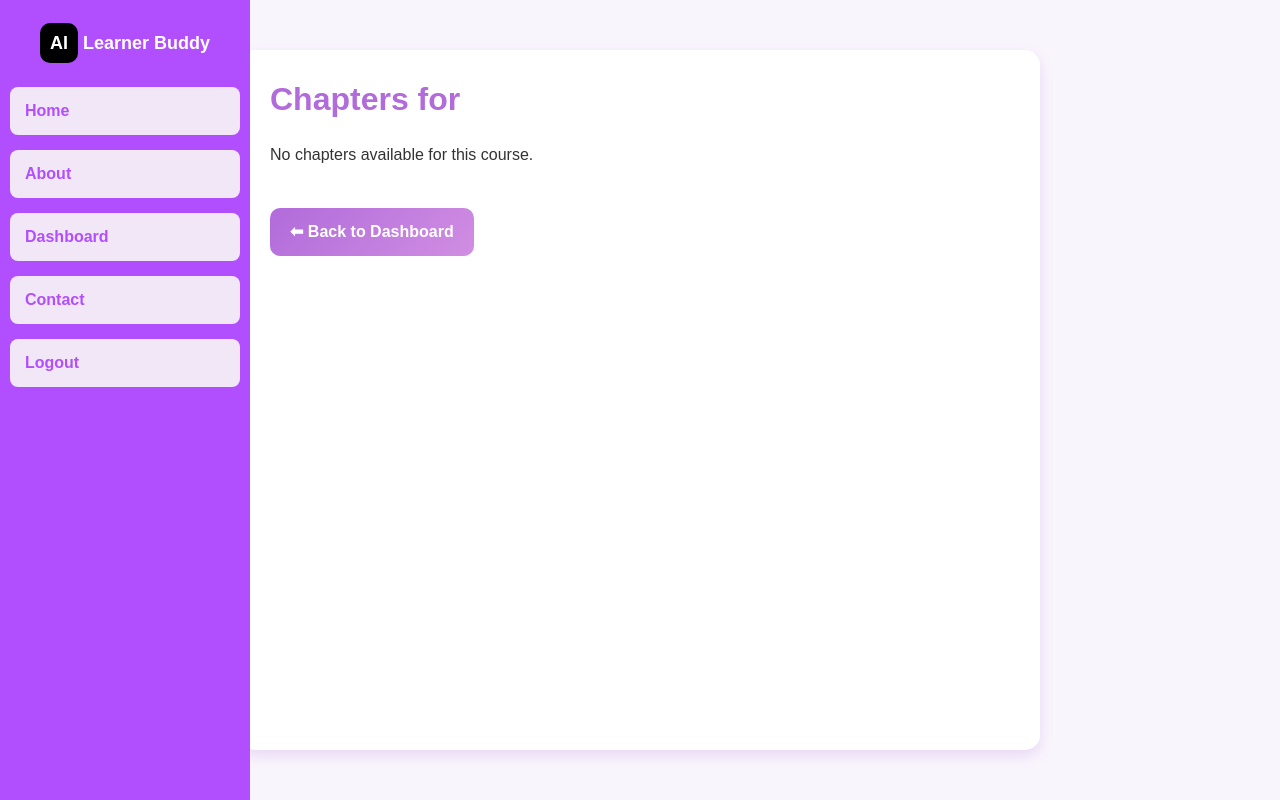
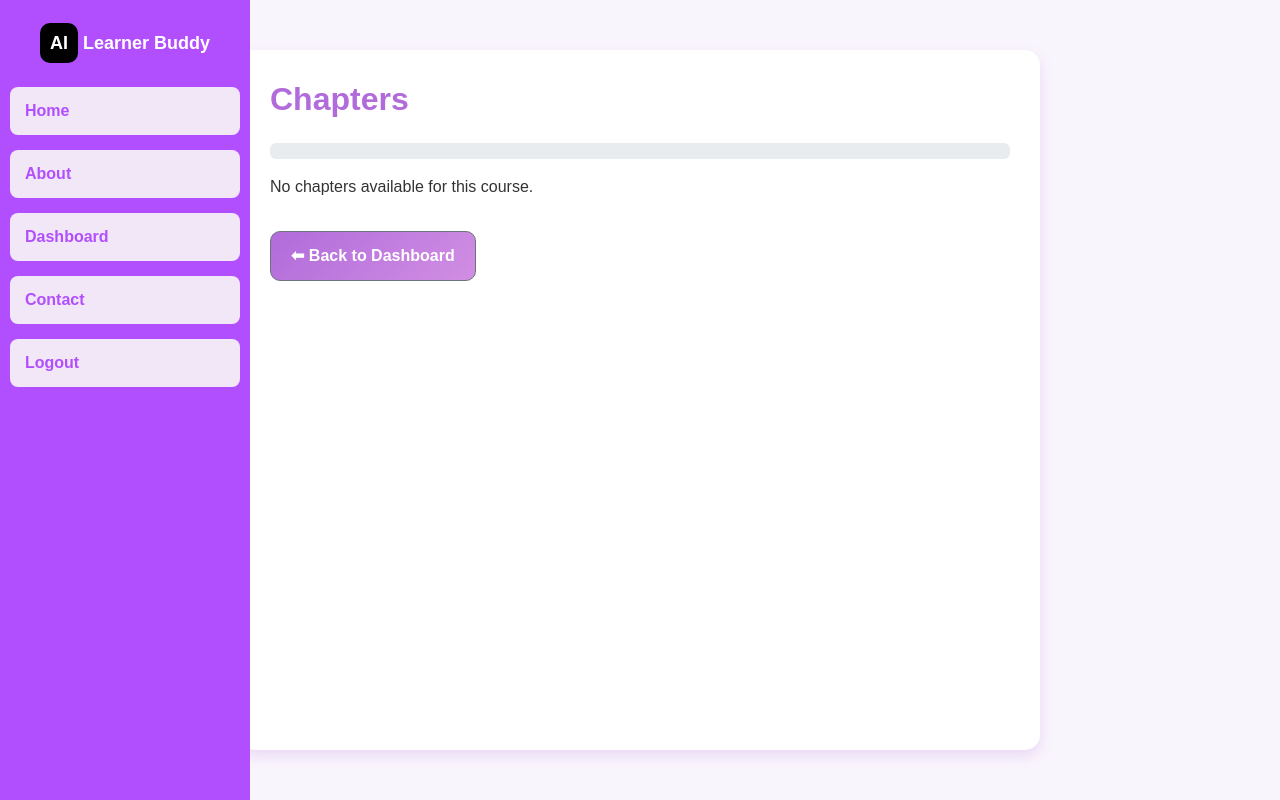
Before and after one commit to sneha86Gupta/AI-Learner-Buddy, a Flask app: template templates/chapters.html in a window 1280 px wide. Run offline with Flask 3, Linux system fonts and the light colour scheme; the template is opened without the code that fills it, so the values that code supplies are empty.

Commit message:
Update chapters.html

```diff
--- a/templates/chapters.html
+++ b/templates/chapters.html
@@ -3,19 +3,29 @@
 <head>
     <meta charset="UTF-8">
     <meta name="viewport" content="width=device-width, initial-scale=1.0">
-    <title>Chapters - {{ course[0] }}</title>
+    <title>Chapters - {{ course[1] }}</title>
     <link href="https://cdn.jsdelivr.net/npm/bootstrap@5.3.0/dist/css/bootstrap.min.css" rel="stylesheet">
     <link rel="stylesheet" href="{{ url_for('static', filename='chapters.css') }}">
+    <style>
+        /* Optional: move color and height into CSS instead of inline */
+        .progress-bar-custom {
+            background-color: #b16bdb;
+            height: 20px;
+            border-radius: 10px;
+        }
+        .chapter-item a {
+            text-decoration: none;
+        }
+    </style>
 </head>
 <body>
-    <!-- Navbar -->
+    <!-- Sidebar / Navbar -->
     <div class="page-wrapper">
-    <!-- Sidebar / Vertical Navbar -->
         <nav class="sidebar">
             <div class="logo"><span>AI</span> Learner Buddy</div>
             <ul>
                 <li><a href="#">Home</a></li>
-            <li><a href="{{url_for('about')}}">About</a></li>
+                <li><a href="{{ url_for('about') }}">About</a></li>
                 <li><a href="{{ url_for('dashboard') }}">Dashboard</a></li>
                 <li><a href="#">Contact</a></li>
                 <li><a href="{{ url_for('logout') }}">Logout</a></li>
@@ -24,20 +34,71 @@
 
         <!-- Main Container -->
         <div class="container">
-        <h2>Chapters for</h2>
+            <h2>Chapters</h2>
             <p>{{ course[1] }}</p>
-        <ul>
+
+            <!-- Progress Bar -->
+            <div class="progress mb-3">
+                <div class="progress-bar progress-bar-custom" id="course-progress-bar" role="progressbar"
+                     data-progress="{{ course[3]|default(0) }}">
+                    {{ course[3]|default(0) }}%
+                </div>
+            </div>
+
+            <!-- Chapters List -->
+            <ul class="list-unstyled">
                 {% for chapter in chapters %}
-                <li>
-                    <a href="{{ url_for('content', chapter_id=chapter[0]) }}">
-                        {{ chapter[1] }}
-                    </a>
+                <li class="chapter-item d-flex align-items-center mb-2">
+                    <input type="checkbox" class="chapter-checkbox me-2" data-id="{{ chapter[0] }}" {% if chapter[2] %}checked{% endif %}>
+                    <a href="{{ url_for('content', chapter_id=chapter[0]) }}">{{ chapter[1] }}</a>
                 </li>
                 {% else %}
                 <li>No chapters available for this course.</li>
                 {% endfor %}
             </ul>
-        <a class="back-btn" href="{{ url_for('dashboard') }}">⬅ Back to Dashboard</a>
+
+            <a class="back-btn btn btn-secondary mt-3" href="{{ url_for('dashboard') }}">⬅ Back to Dashboard</a>
         </div>
+    </div>
+
+    <script>
+        // Handle checkbox change for real-time update
+        document.querySelectorAll('.chapter-checkbox').forEach(cb => {
+            cb.addEventListener('change', function() {
+                let chapter_id = this.dataset.id;
+                let completed = this.checked ? 1 : 0;
+
+                fetch("{{ url_for('update_chapter') }}", {
+                    method: "POST",
+                    headers: { "Content-Type": "application/x-www-form-urlencoded" },
+                    body: `chapter_id=${chapter_id}&completed=${completed}`
+                })
+                .then(res => res.json())
+                .then(data => {
+                    if(data.success){
+                        // Update course progress bar dynamically
+                        const progressBar = document.getElementById('course-progress-bar');
+                        progressBar.style.width = data.progress + '%';
+                        progressBar.setAttribute('aria-valuenow', data.progress);
+                        progressBar.textContent = Math.round(data.progress) + '%';
+
+                        // Optionally update dashboard counters if IDs exist
+                        const completedElem = document.getElementById('completed-courses-count');
+                        const inprogressElem = document.getElementById('inprogress-courses-count');
+                        if(completedElem) completedElem.textContent = data.completed_count;
+                        if(inprogressElem) inprogressElem.textContent = data.inprogress_count;
+                    }
+                });
+            });
+        });
+
+        // Initialize progress bar on page load
+        document.addEventListener("DOMContentLoaded", function() {
+            const progressBar = document.getElementById('course-progress-bar');
+            let progress = progressBar.dataset.progress || 0;
+            progressBar.style.width = progress + '%';
+            progressBar.textContent = Math.round(progress) + '%';
+        });
+    </script>
 </body>
 </html>
```
Lines whose indentation alone changed are shown as unchanged.
